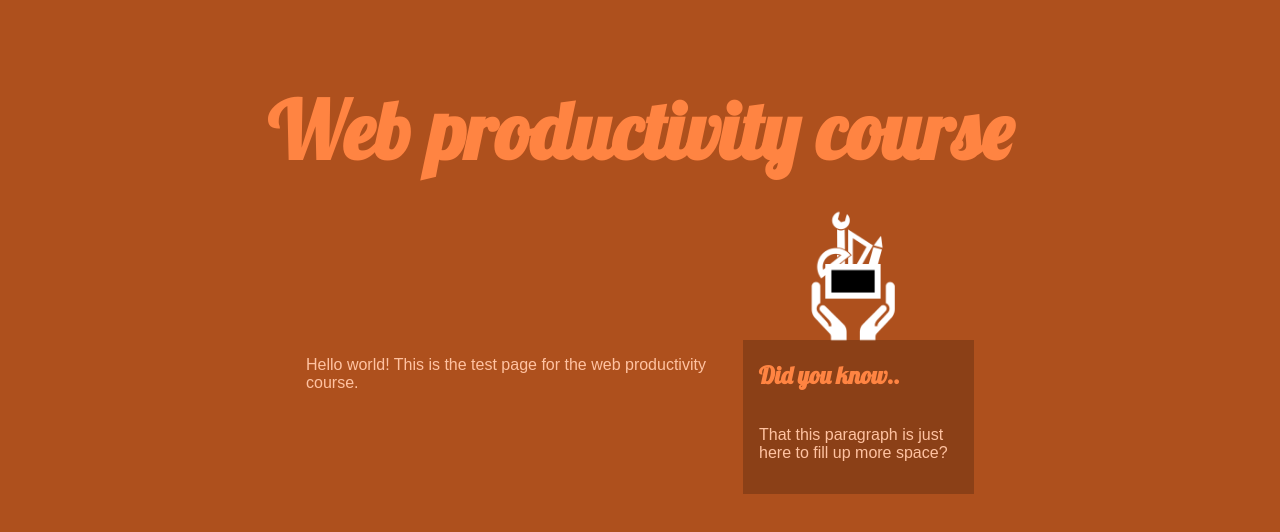
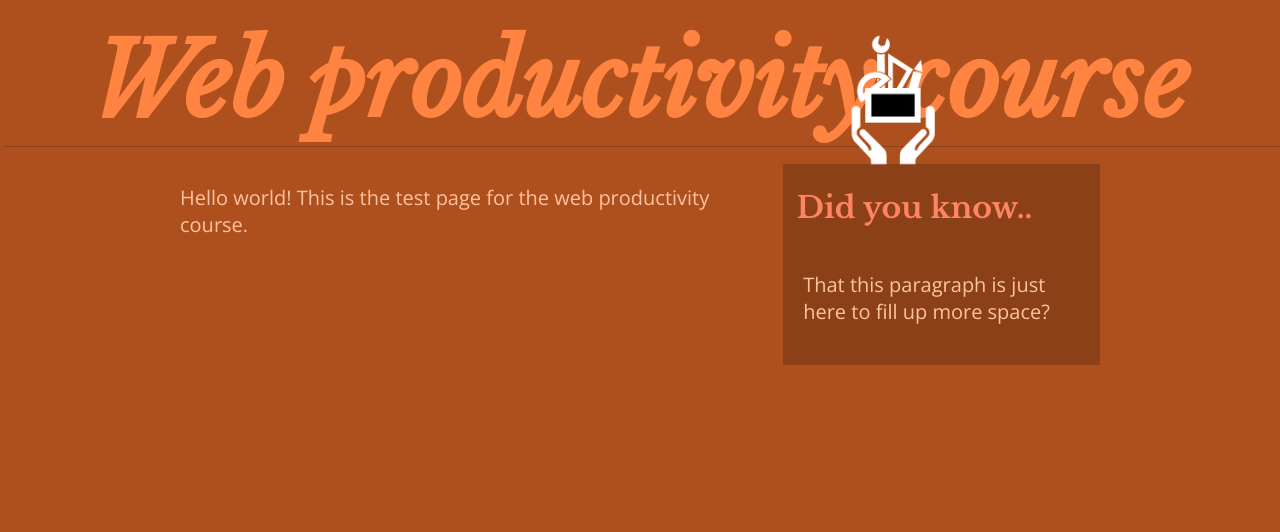
Before and after one commit to Clumsy-Coder/automation-udacity, a plain HTML site: page Lesson 2/index.html in a window 1280 px wide. Drawn offline with nearby package versions, Linux system fonts and the light colour scheme.

Commit message:
installed gulp-related modules

```diff
--- a/Lesson 2/gulpfile.js
+++ b/Lesson 2/gulpfile.js
@@ -1,12 +1,13 @@
 var gulp = require('gulp');
 var sass = require('gulp-sass');
 var autoprefixer = require('gulp-autoprefixer');
+var watch = require('gulp-watch');
 
 gulp.task('default', function() {
-	console.log('hello world!');
+	gulp.watch('sass/**/*.scss', ['styles']);
 });
 
-gulp.task('styles', function() {
+gulp.task('styles', function () {
   gulp.src('sass/**/*.scss')
       .pipe(sass().on('error', sass.logError))
       .pipe(autoprefixer({
--- a/Lesson 2/sass/extra.scss
+++ b/Lesson 2/sass/extra.scss
@@ -1 +1 @@
-@import url(https://fonts.googleapis.com/css?family=Lobster);
+@import url(https://fonts.googleapis.com/css?family=Libre+Baskerville:400,400italic,700|Open+Sans:400,400italic,700,700italic);
--- a/Lesson 2/sass/main.scss
+++ b/Lesson 2/sass/main.scss
@@ -1,25 +1,29 @@
+
 html, body {
 	margin: 0;
 	padding: 0;
-	font-family: Arial;
+	font-family: 'Open Sans', sans-serif;
 	background-color: #AE501D;
+	font-size: 20px;
+	box-sizing: border-box;
 }
 
 h1 {
 	color: #FF8442;
-	margin: 1em auto;
-	margin-bottom: 2em;
+	margin: 1rem auto;
 	text-align: center;
-	font-family: 'Lobster', cursive;
-	font-size: 5em;
+	font-family: 'Libre Baskerville', serif;
+	font-style: italic;
+	font-size: 5rem;
+	box-shadow: 2px 2px 0 0 #AE501D, 3px 3px 0 0 rgba(0,0,0,.2);
 }
 
-div.main {
-	max-width: 700px;
+.main {
+	max-width: 960px;
 	margin: 0 auto;
 
 	p {
-		padding: 1em;
+		padding: 1rem;
 		color: #FFC2A1;
 	}
 
@@ -27,13 +31,13 @@ div.main {
 		background: rgba(0,0,0,0.2);
 		float: right;
 		width: 33%;
-		margin: 0em 1em 1em 1em;
+		margin: 0em 1rem 1rem 1rem;
 		position: relative;
 
 		h2 {
-			color: #FF8442;
-			padding-left: 0.66em;
-			font-family: 'Lobster', cursive;
+			color: #FF8462;
+			padding-left: 0.66rem;
+			font-family: 'Libre Baskerville', serif;
 		}
 
 		img {
```
Also changed, not shown: Lesson 2/css/extra.css, Lesson 2/css/main.css. Lines whose indentation alone changed are shown as unchanged.
